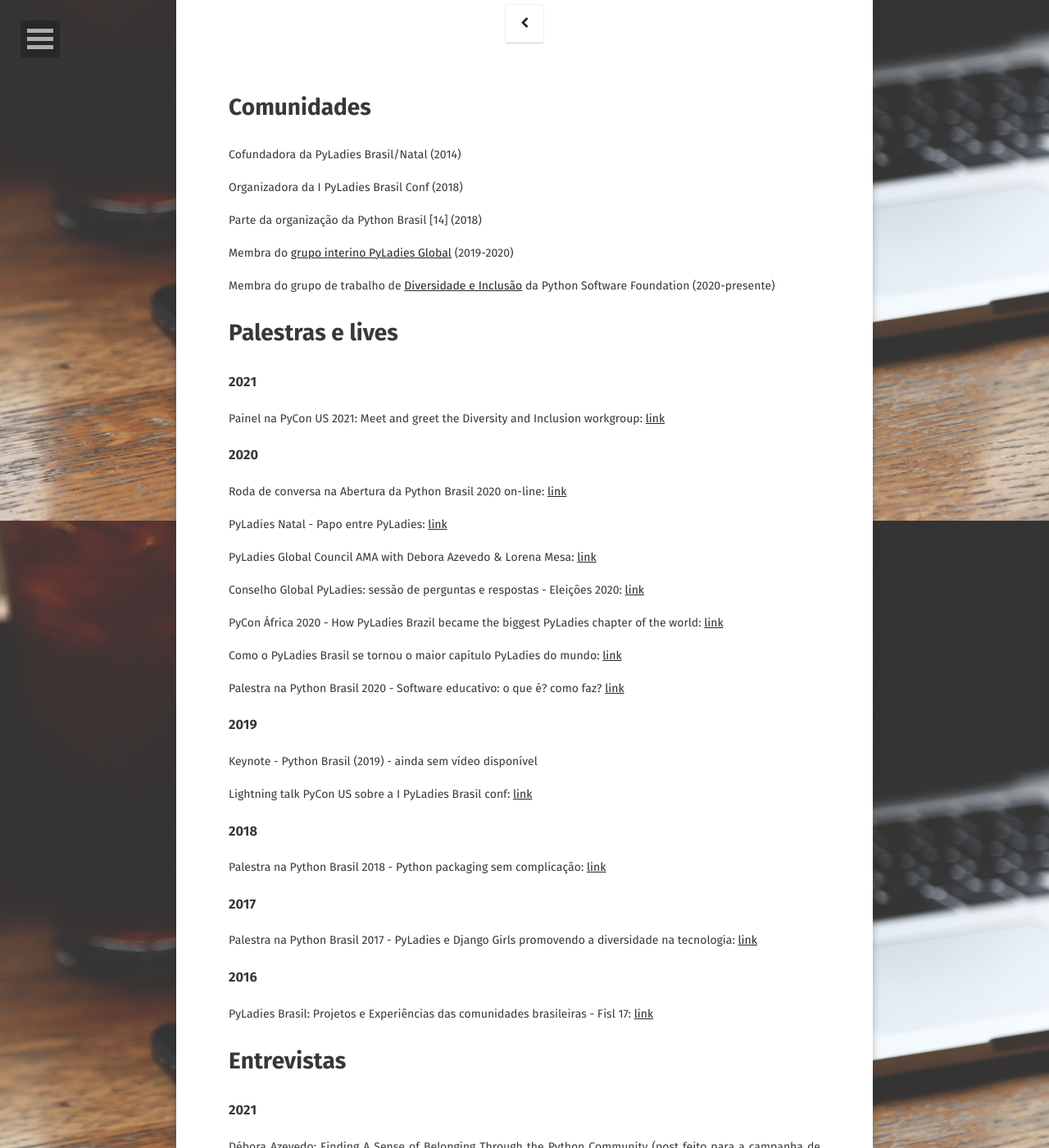
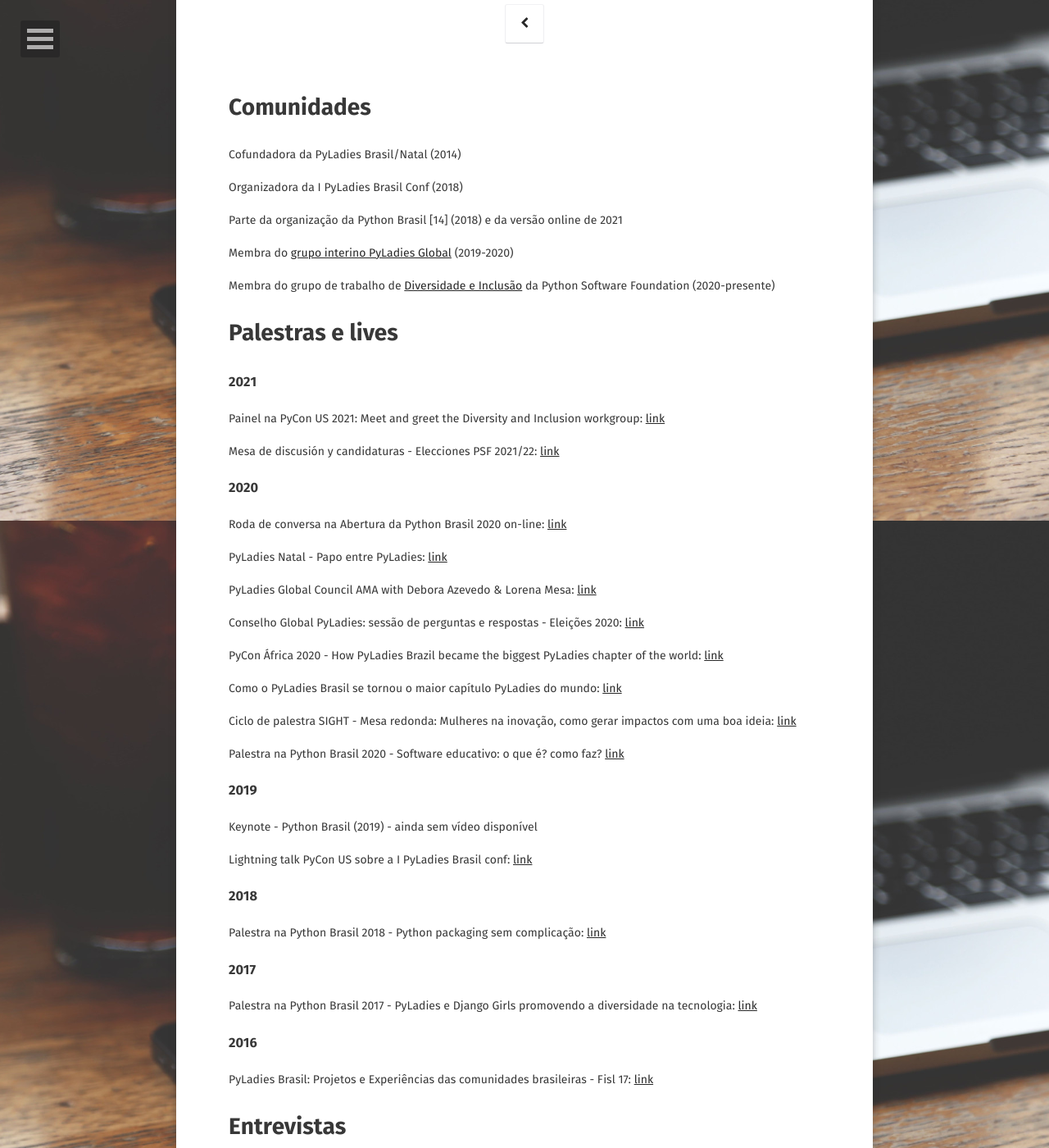
Before and after one commit to deboraazevedo/deboraazevedo.github.io, a Jekyll site: the page built from _posts/2021-05-01-projects.md, in a window 1280 px wide and 1400 px high, scrolled down 265 px. Shown: the whole window at 82% size. Built offline with Jekyll 4.4.1, drawn with Linux system fonts in a browser that asks for light colours; some web fonts are replaced; comment, search, counter and statistics services are not loaded; some of the changed text lies outside the part shown.

Commit message:
updating projects

```diff
--- a/_posts/2021-05-01-projects.md
+++ b/_posts/2021-05-01-projects.md
@@ -13,7 +13,7 @@ Cofundadora da PyLadies Brasil/Natal (2014)
 
 Organizadora da I PyLadies Brasil Conf (2018)
 
-Parte da organização da Python Brasil [14] (2018)
+Parte da organização da Python Brasil [14]  (2018) e da versão online de 2021
 
 Membra do [grupo interino PyLadies Global](https://pyladies.com/blog/Help-us-decide-our-PyLadies-Projects-and-PyLadies-Global-Council-Selection-Process/help-us-with-pyladies-project-and-council-selection/) (2019-2020)
 
@@ -24,6 +24,9 @@ Membra do grupo de trabalho de [Diversidade e Inclusão](https://pyfound.blogspo
 ### 2021
 
 Painel na PyCon US 2021: Meet and greet the Diversity and Inclusion workgroup: [link](https://us.pycon.org/2021/events/diversity-inclusion/)
+
+Mesa de discusión y candidaturas - Elecciones PSF 2021/22: [link](https://www.youtube.com/watch?v=qFG2WrUhEm8)
+
 
 ### 2020
 
@@ -38,6 +41,8 @@ Conselho Global PyLadies: sessão de perguntas e respostas - Eleições 2020: [l
 PyCon África 2020 - How PyLadies Brazil became the biggest PyLadies chapter of the world: [link](https://www.youtube.com/watch?v=dijTpK3O6so)
 
 Como o PyLadies Brasil se tornou o maior capítulo PyLadies do mundo: [link](https://www.youtube.com/watch?v=_lnVSlI2XWs)
+
+Ciclo de palestra SIGHT - Mesa redonda: Mulheres na inovação, como gerar impactos com uma boa ideia: [link](https://youtu.be/wmxX6Ma-Yus?t=4821)
 
 Palestra na Python Brasil 2020 - Software educativo: o que é? como faz? [link](https://www.youtube.com/watch?v=BZDaaNLK3wU&t=3492s)
 
@@ -69,6 +74,9 @@ PyDev of the week: Débora Azevedo [link aqui](https://www.blog.pythonlibrary.or
 
 Site da Dandara Sousa - Momento biscoitos: Débora [link aqui](https://dandaramcsousa.github.io/2020/10/03/momentos-biscoitos-debora.html)
 
+### 2015
+Blog Mulheres na Computação: “SE EU SEI FAZER EM PYTHON EU ME SINTO, HOJE, CAPAZ DE FAZER EM QUALQUER OUTRA LINGUAGEM.”[link aqui](https://mulheresnacomputacao.com/2015/03/04/se-eu-sei-fazer-em-python-eu-me-sinto-hoje-capaz-de-fazer-em-qualquer-outra-linguagem/)
+
 # Prêmios
 Recebimento do Community Service Award da Python Software Foundation (4th quarter 2019): [link da notícia e entrevista](https://pyfound.blogspot.com/2020/03/debora-azevedo-awarded-psf-community.html) e [vídeo da apresentação do prêmio](https://youtu.be/a05o1fV90jc?t=303)
 
```
Also changed, not shown: _posts/2021-06-06-statement-psf-portugues.md (+1 -1 lines).
